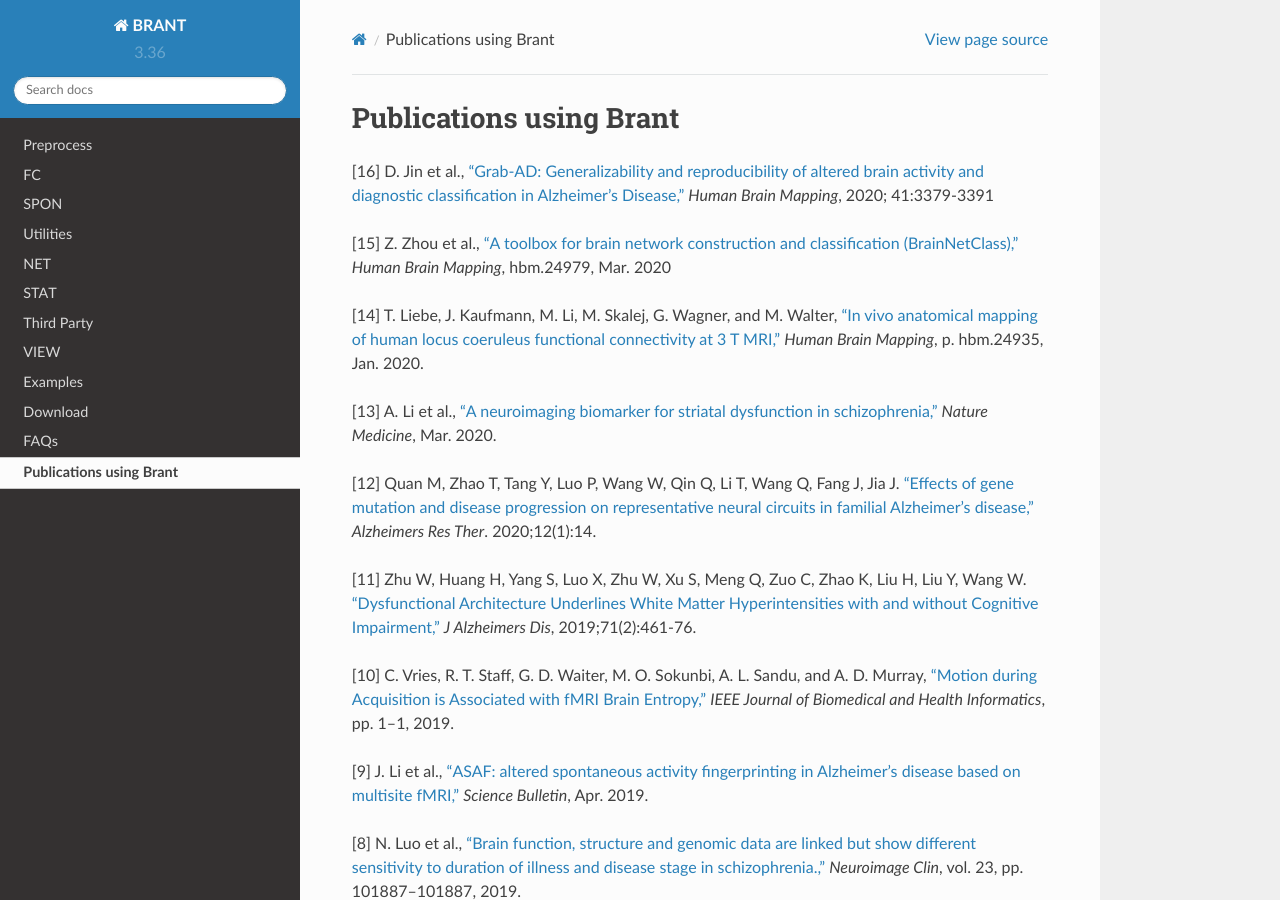
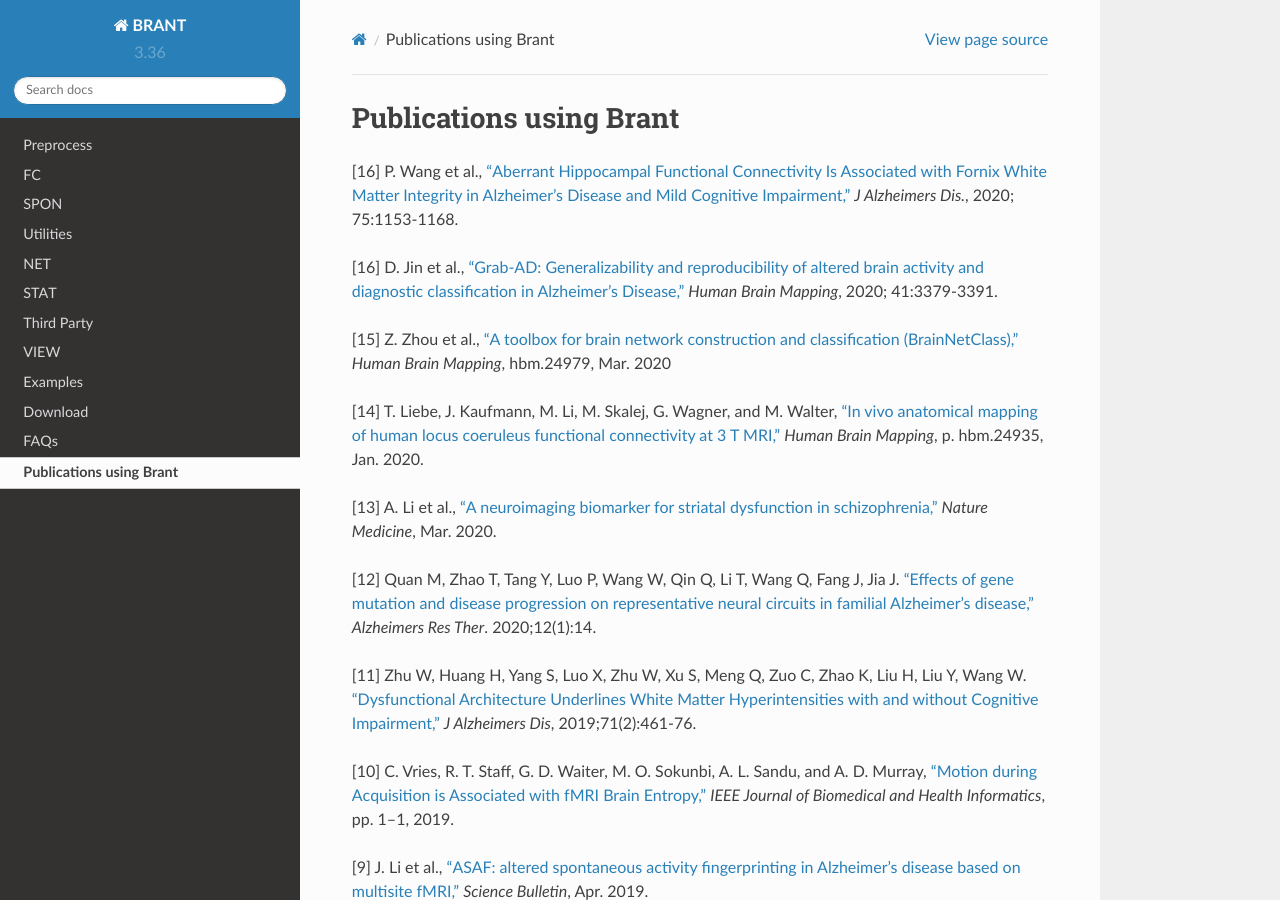
Before and after one commit to YongLiuLab/brant, a Sphinx documentation site: the page built from source/Publications_using_Brant.txt, in a window 1280 px wide and 900 px high. Built offline with Sphinx 7.4.7 and the Read the Docs theme 2.0.0, drawn with Linux system fonts in a browser that asks for light colours; pages that are not in the unit, such as notebooks, are missing from menus.

Commit message:
Update Publications_using_Brant.txt

```diff
--- a/source/Publications_using_Brant.txt
+++ b/source/Publications_using_Brant.txt
@@ -1,6 +1,8 @@
 Publications using Brant
 --------------------------------------------
-[16] D. Jin et al., `"Grab-AD: Generalizability and reproducibility of altered brain activity and diagnostic classification in Alzheimer's Disease,"`_ *Human Brain Mapping*,  2020; 41:3379-3391
+[16] P. Wang et al., `"Aberrant Hippocampal Functional Connectivity Is Associated with Fornix White Matter Integrity in Alzheimer's Disease and Mild Cognitive Impairment,"`_ *J Alzheimers Dis.*,  2020; 75:1153-1168.
+
+[16] D. Jin et al., `"Grab-AD: Generalizability and reproducibility of altered brain activity and diagnostic classification in Alzheimer's Disease,"`_ *Human Brain Mapping*,  2020; 41:3379-3391.
 
 [15] Z. Zhou et al., `"A toolbox for brain network construction and classification (BrainNetClass),"`_ *Human Brain Mapping*,  hbm.24979, Mar. 2020
 
@@ -34,6 +36,8 @@
 
 [1] Y. Wang et al., `"Using Regional Homogeneity to Reveal Altered Spontaneous Activity in Patients with Mild Cognitive Impairment,"`_ *BioMed Research International*, vol. 2015, pp. 1–8, 2015.
 
+.. _`"Aberrant Hippocampal Functional Connectivity Is Associated with Fornix White Matter Integrity in Alzheimer's Disease and Mild Cognitive Impairment,"`: https://content.iospress.com/articles/journal-of-alzheimers-disease/jad200066
+
 .. _`"Grab-AD: Generalizability and reproducibility of altered brain activity and diagnostic classification in Alzheimer's Disease,"`: https://onlinelibrary.wiley.com/doi/full/10.1002/hbm.25023
 
 .. _`"A toolbox for brain network construction and classification (BrainNetClass),"`: https://onlinelibrary.wiley.com/doi/full/10.1002/hbm.24979
```
